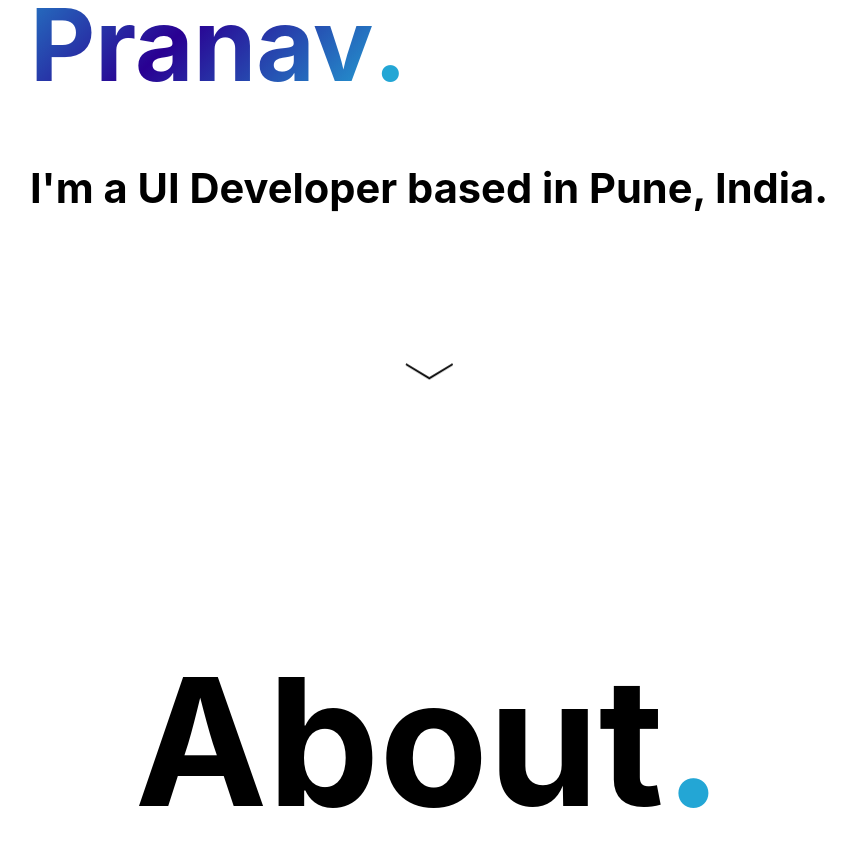
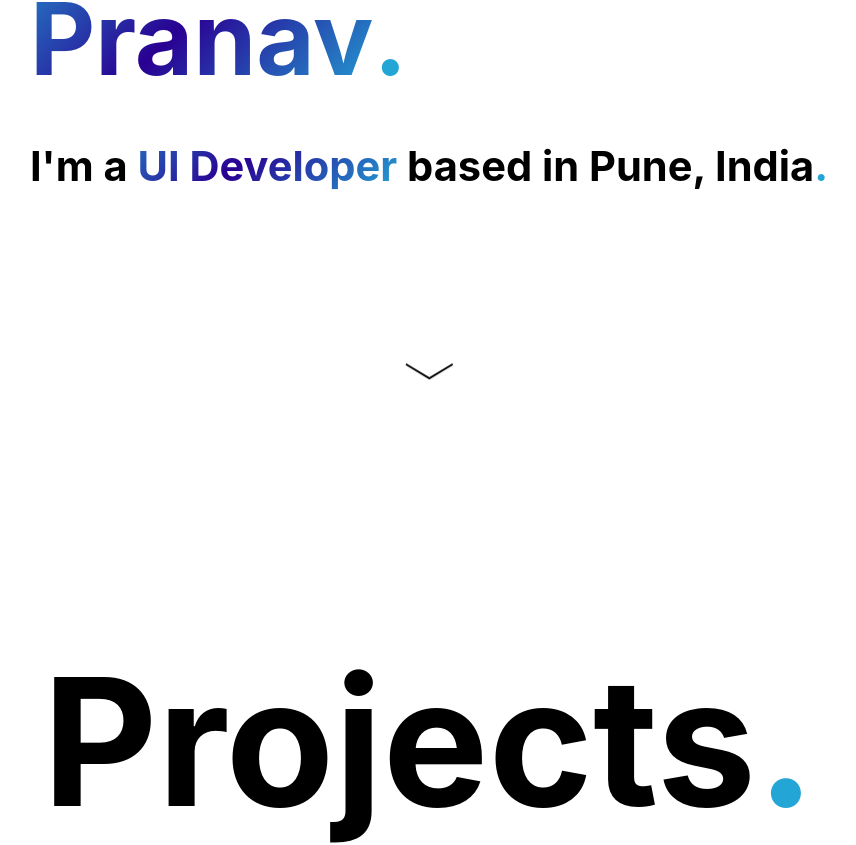
Before and after one commit to pranavparge/portfolio, a React (Create React App) app: page /#projects in a window 1280 px wide. Shown: the part 356-1201 px from the top of the page, without its empty margins (211-1067 px from the left). Built offline with nearby package versions, Linux system fonts and the light colour scheme.

Commit message:
Portfolio Header Final

```diff
--- a/src/App.css
+++ b/src/App.css
@@ -3,7 +3,7 @@
 }
 
 .App-logo {
-  height: 40vmin;
+  height: 10vmin;
   pointer-events: none;
 }
 
--- a/src/App.js
+++ b/src/App.js
@@ -1,5 +1,5 @@
-// import logo from "./logo.svg";
-// <img src={logo} className="App-logo" alt="logo" />
+// import logo from "./assets/react-logo.svg";
+// <img src={logo} className="App-logo" alt="React logo" />
 import React from "react";
 import "./App.css";
 import Navbar from "./components/NavBar";
@@ -8,8 +8,6 @@ import Projects from "./components/Projects";
 import Footer from "./components/Footer";
 import Arrow from "./components/Arrow";
 import useIsInViewport from "./utils/InView";
-import { ReactComponent as Avatar1 } from "./assets/taj-mahal.svg";
-import { ReactComponent as Avatar2 } from "./assets/india-map.svg";
 
 function App() {
   const [showMenu, setShowMenu] = React.useState(false);
@@ -68,12 +66,26 @@ function App() {
             <span className="animate-character">Pranav</span>
             <span className="dotColorTheme">.</span>
             <br />
-            <span className="profile">
-              I'm a UI Developer based in Pune, India.
-            </span>
+            <p className="profile">
+              I'm a <span className="animate-character">UI Developer</span>{" "}
+              based in Pune, India<span className="dotColorTheme">.</span>
+            </p>
           </h1>
         </header>
-        <Arrow href="#portfolio" style={{ cursor: "pointer" }} />
+        <Arrow />
+      </section>
+
+      <section>
+        <header className="projects-header">
+          <h1>
+            Projects<span className="dotColorTheme">.</span>
+          </h1>
+        </header>
+        <Arrow href="#projects" style={{ cursor: "pointer" }} />
+      </section>
+
+      <section id="projects">
+        <Projects projectsRef={projectsRef} />
       </section>
 
       <section>
@@ -87,19 +99,6 @@ function App() {
 
       <section id="about">
         <About aboutRef={aboutRef} />
-      </section>
-
-      <section>
-        <header className="projects-header">
-          <h1>
-            Projects<span className="dotColorTheme">.</span>
-          </h1>
-        </header>
-        <Arrow href="#projects" style={{ cursor: "pointer" }} />
-      </section>
-
-      <section id="projects">
-        <Projects projectsRef={projectsRef} />
         <Footer />
       </section>
     </div>
```
Also changed, not shown: src/assets/react-logo.svg (renamed from src/logo.svg).
